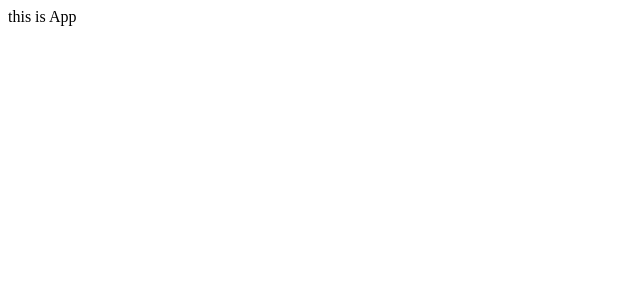
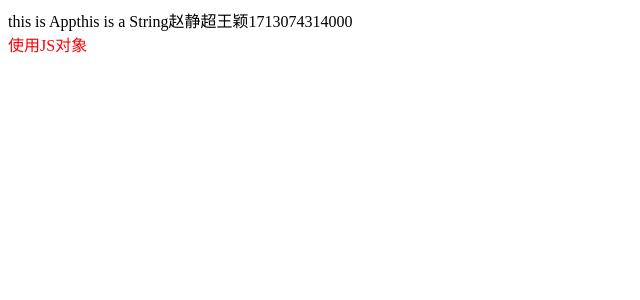
Before and after one commit to debugzhao/react-basic, a React (Create React App) app: page / in a window 1280 px wide. Shown: the top 300 px of the page, without its empty margins (0-640 px from the left). Built offline with nearby package versions, Linux system fonts and the light colour scheme.

Commit message:
JSX使用场景

```diff
--- a/src/App.js
+++ b/src/App.js
@@ -1,8 +1,23 @@
+
+const name = '赵静超'
+function fun1() {
+  return '王颖'
+}
 
 function App() {
   return (
     <div className="App">
       this is App
+      {/* 使用引号传递字符串 */}
+      {'this is a String'}
+      {/* 识别JS变量 */}
+      {name}
+      {/* 函数调用 */}
+      {fun1()}
+      {/* 方法调用 */}
+      {new Date().getTime()}
+      {/* 使用JS对象 */}
+      <div style={{color:'red'}}>使用JS对象</div>
     </div>
   );
 }
--- a/src/index.js
+++ b/src/index.js
@@ -1,6 +1,10 @@
+// 导入React必要的两个核心包
 import React from 'react';
 import ReactDOM from 'react-dom/client';
+
+// 导入项目的根组件
 import App from './App';
 
+// 将App组件渲染到id为root的dom节点上
 const root = ReactDOM.createRoot(document.getElementById('root'));
 root.render(<App/>);
```
